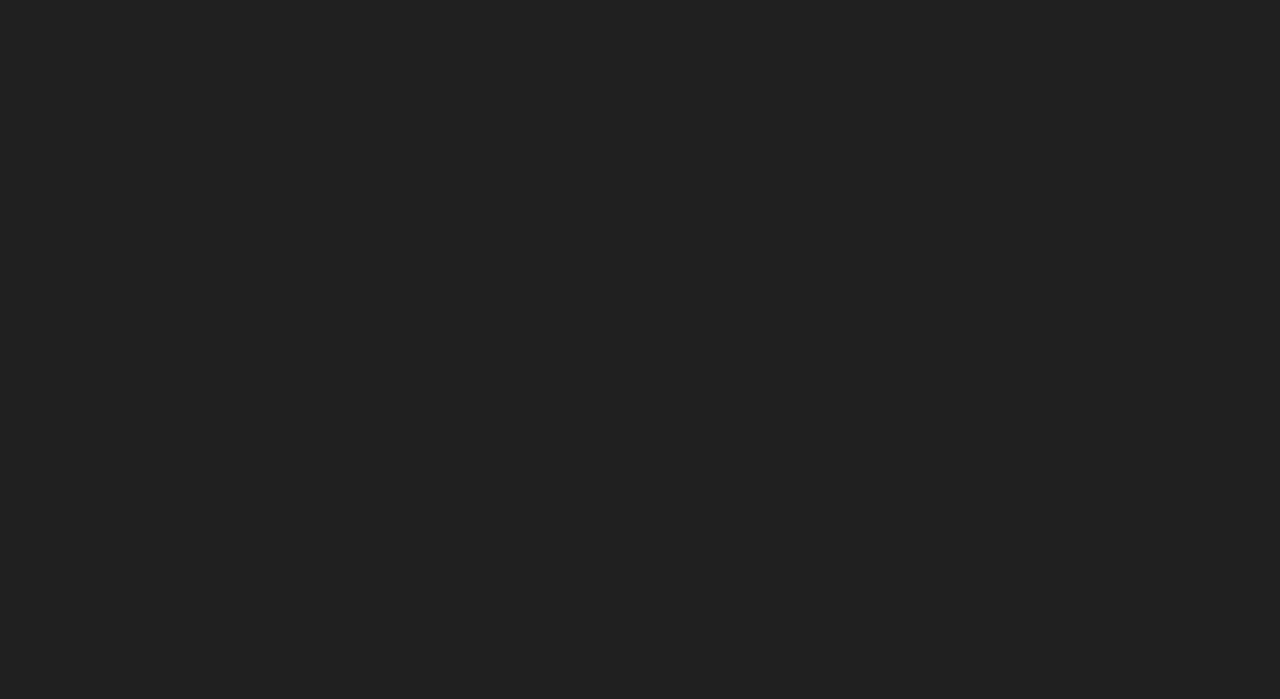
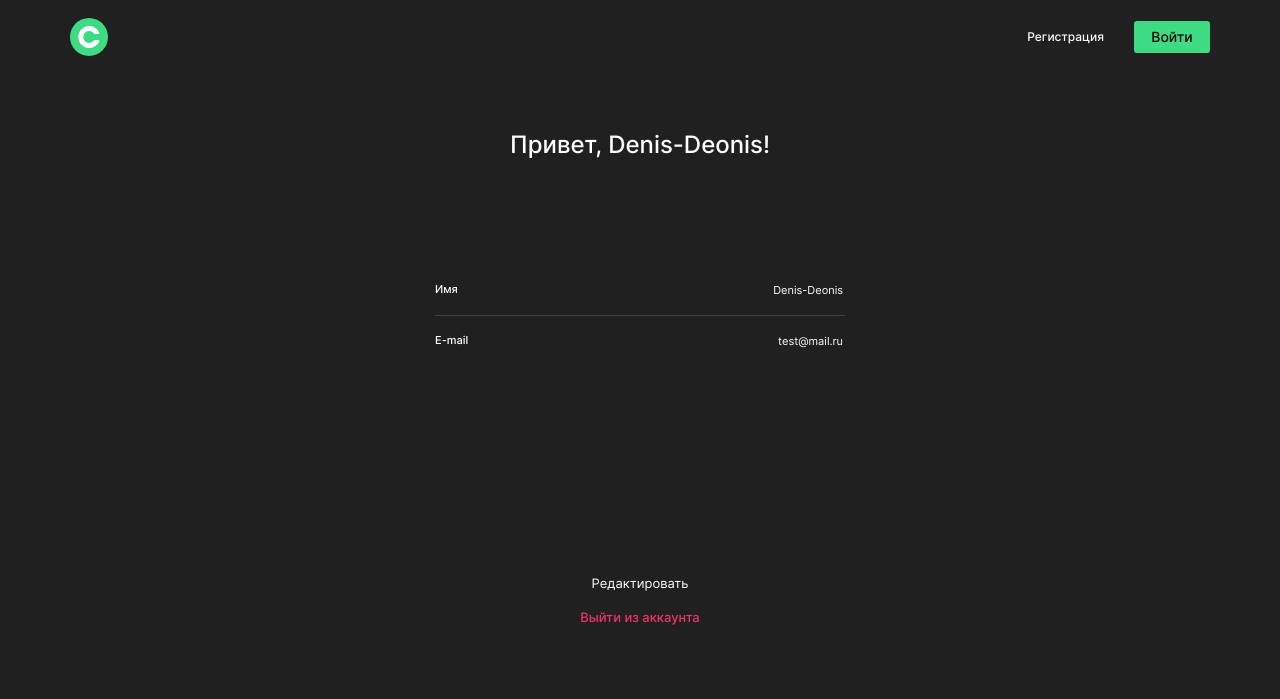
Before and after one commit to Denis-Deonis/movies-explorer-frontend, a React app: page /profile in a window 1280 px wide. Before the commit this address had no page. Built offline with nearby package versions, Linux system fonts and the light colour scheme.

Commit message:
feat: add  profile

```diff
--- a/src/components/App/App.js
+++ b/src/components/App/App.js
@@ -4,8 +4,9 @@ import { CurrentUserContext } from "../../context/CurrentUserContext";
 import "./App.css";
 
 import Main from "../Main/Main";
-import Register from "../Register/Register.jsx";
+import Register from "../Register/Register";
 import Login from "../Login/Login";
+import Profile from "../Profile/Profile";
 
 function App() {
   const [currentUser, setCurrentUser] = useState({
@@ -21,6 +22,7 @@ function App() {
           <Route path="/" element={<Main />} />
           <Route path="/signup" element={<Register />} />
           <Route path="/signin" element={<Login />} />
+          <Route path="/profile" element={<Profile />} />
         </Routes>
       </div>
     </CurrentUserContext.Provider>
--- a/src/components/Login/Login.jsx
+++ b/src/components/Login/Login.jsx
@@ -4,8 +4,7 @@ import { loginFormSetting } from '../../utils/constants.js';
 export default function Login() {
   return (
     <div className="login">
-      <AuthForm
-        setting={loginFormSetting}/>
+      <AuthForm setting={loginFormSetting}/>
     </div>
   )
 }
--- /dev/null
+++ b/src/components/Profile/Profile.css
@@ -0,0 +1,117 @@
+.profile {
+  margin: 0 auto;
+  display: flex;
+  flex-direction: column;
+  width: 410px;
+  height: 80vh;
+}
+
+.profile__title {
+  margin: 0;
+  padding-top: 74px;
+
+  text-align: center;
+  font-size: 24px;
+  font-style: normal;
+  font-weight: 500;
+  line-height: normal;
+}
+
+.profile__form {
+  display: flex;
+  width: 100%;
+  margin: 123px auto 0;
+  flex-direction: column;
+  gap: 17px;
+}
+
+.profile__input-container {
+  width: 100%;
+  display: flex;
+  justify-content: space-between;
+}
+
+.profile__input-label {
+  width: 141px;
+  font-size: 11px;
+  font-style: normal;
+  font-weight: 500;
+  line-height: normal;
+}
+
+.profile__input {
+  width: 100%;
+
+  background-color: inherit;
+  border: none;
+
+  color: #FFF;
+  text-align: right;
+  font-family: Inter;
+  font-size: 11px;
+  font-style: normal;
+  font-weight: 400;
+  line-height: normal;
+}
+
+.profile__input::placeholder {
+  color: #FFF;
+  font-size: 11px;
+  line-height: 13px;
+  font-weight: 500;
+  text-align: left;
+}
+
+.profile__input:focus {
+  outline: none;
+}
+
+.profile__divider {
+  width: 100%;
+  height: 1px;
+  background-color: #424242;
+}
+
+.profile__wrapper {
+  margin: auto 0 70px 0;
+  display: flex;
+  flex-direction: column;
+  align-items: center;
+  gap: 16px;
+}
+
+.profile__submit {
+  color: #FFF;
+  text-align: center;
+  font-size: 13px;
+  font-style: normal;
+  font-weight: 400;
+  line-height: normal;
+
+  border: none;
+  background-color: inherit;
+  cursor: pointer;
+  transition: all .2s ease-out;
+}
+
+.profile__submit:hover {
+  opacity: .5;
+}
+
+.profile__btn-exit {
+  color: #EE3465;
+  text-align: center;
+  font-size: 13px;
+  font-style: normal;
+  font-weight: 500;
+  line-height: normal;
+
+  border: none;
+  background-color: inherit;
+  cursor: pointer;
+  transition: all .2s ease-out;
+}
+
+.profile__btn-exit:hover {
+  opacity: .9;
+}
--- /dev/null
+++ b/src/components/Profile/Profile.jsx
@@ -0,0 +1,76 @@
+import { useContext } from "react";
+import { CurrentUserContext } from "../../context/CurrentUserContext.js";
+import Header from "../Header/Header";
+
+export default function Profile() {
+  const { name, email } = useContext(CurrentUserContext);
+
+  function handleSubmit(evt) {
+    evt.preventDefault();
+    console.log("Submit");
+  }
+
+  function handleChange() {
+    console.log("Change");
+  }
+
+  function handleLogout() {
+    console.log("Logout");
+  }
+
+  return (
+    <div>
+      <Header theme={{ default: false }} />
+      <section className="profile">
+        <h2 className="profile__title">{`Привет, ${name}!`}</h2>
+        <form
+          id="profile__form"
+          className="profile__form"
+          onSubmit={handleSubmit}
+        >
+          <label className="profile__input-container">
+            <span className="profile__input-label">Имя</span>
+            <input
+              id="profile-input-name"
+              className="profile__input"
+              type="text"
+              name="profile-input-name"
+              placeholder="Имя"
+              value={name}
+              onChange={handleChange}
+              minLength={2}
+              maxLength={30}
+              required={true}
+            />
+          </label>
+          <span className="profile__divider" />
+          <label className="profile__input-container">
+            <span className="profile__input-label">E-mail</span>
+            <input
+              id="profile-input-name"
+              className="profile__input"
+              type="email"
+              name="profile-input-name"
+              placeholder="Имя"
+              value={email}
+              onChange={handleChange}
+              required={true}
+            />
+          </label>
+        </form>
+        <div className="profile__wrapper">
+          <button
+            type="submit"
+            form="profile__form"
+            className="profile__submit"
+          >
+            Редактировать
+          </button>
+          <button className="profile__btn-exit" onClick={handleLogout}>
+            Выйти из аккаунта
+          </button>
+        </div>
+      </section>
+    </div>
+  );
+}
--- a/src/index.css
+++ b/src/index.css
@@ -11,6 +11,10 @@
 /* <Navigation> */
 @import url('./components/Navigation/Navigation.css');
 /* </Navigation> */
+
+/* <Profile> */
+@import url('./components/Profile/Profile.css');
+/* </Profile> */
 
 /* <Main> */
 @import url('./components/Main/SectionTitle/SectionTitle.css');
```
Also changed, not shown: src/components/Register/Register.jsx (+4 -5 lines).
